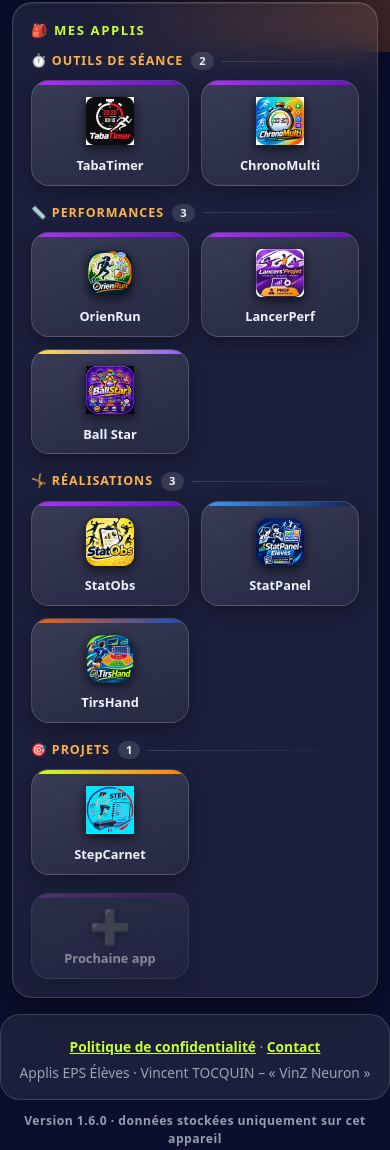
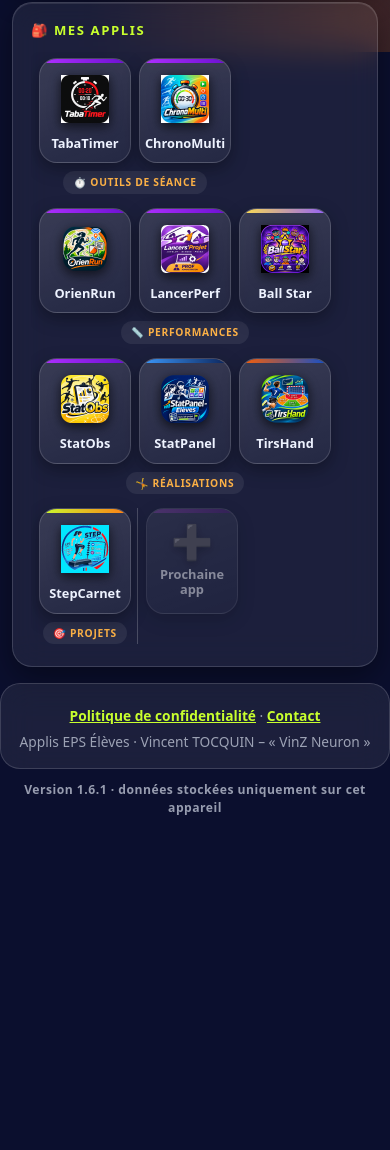
Before and after one commit to VinzToc/Applis_EPS_Eleves, a plain HTML site: page index.html in a window 390 px wide. Shown: the part 792-1942 px from the top of the page. After the commit the page ends 1709 px from the top, so only its background shows below. Drawn offline with Linux system fonts and the light colour scheme.

Commit message:
Portail élèves 1.6.1 : Catégories côte à côte : séparateurs verticaux et titre sous les tuiles
Les groupes de catégories se placent l'un à côté de l'autre (retour à la ligne automatique),
séparés par un trait vertical, avec le nom de la catégorie en pastille sous les tuiles.
Tuiles plus compactes dans les groupes ; sur mobile, icône et nom seulement (portail prof).

Co-Authored-By: Claude Opus 5.5 <noreply@anthropic.com>
Claude-Session: https://claude.ai/code/session_01DWMzvEf5yPRFXNdzbLn6LE

```diff
--- a/index.html
+++ b/index.html
@@ -79,9 +79,13 @@ ul.dn{list-style:none;padding:0;margin:0}ul.dn li{padding:10px 12px;margin-botto
 ul.dn summary{cursor:pointer}ul.dn details{margin:0}.tw{overflow-x:auto}
 ul.dn table{margin-top:8px;font-size:.8rem;background:rgba(0,0,0,.25);border-radius:10px}ul.dn td,ul.dn th{padding:5px 7px;text-align:left}ul.dn th{background:#17458a;position:static;border-radius:0}
 @media(max-width:520px){h1{font-size:1.35rem}header img{width:62px;height:62px}}
-.cats{display:grid;gap:18px}.cat h3{display:flex;align-items:center;gap:8px;margin:0 0 10px;font-size:.78rem;font-weight:800;letter-spacing:.08em;text-transform:uppercase;color:var(--c3,#ffd27a)}
-.cat h3 span{font-size:.7rem;letter-spacing:0;padding:1px 8px;border-radius:999px;background:rgba(255,255,255,.12);color:var(--tx)}
-.cat h3::after{content:"";flex:1;height:1px;background:linear-gradient(90deg,var(--bd,rgba(255,255,255,.2)),transparent)}
+.cats{display:flex;flex-wrap:wrap;align-items:stretch;row-gap:14px;overflow:hidden;padding:6px 0 4px}
+.cat{display:flex;flex-direction:column;padding:0 11px 0 12px;margin-left:-1px;border-left:1px solid rgba(255,255,255,.2);max-width:calc(100% + 1px)}
+.cat .ct{display:flex;flex-wrap:wrap;gap:10px;flex:1}
+.cat .ct .tile{width:100px}
+.cat h3{margin:8px 0 0;padding:4px 10px;align-self:center;font-size:.64rem;font-weight:800;letter-spacing:.07em;text-transform:uppercase;color:var(--c3,#ffd27a);background:rgba(255,255,255,.07);border-radius:999px;white-space:nowrap}
+.cat h3.vide{visibility:hidden}.cat.ved h3{color:#ffe08a;background:rgba(255,196,60,.14)}
+@media(max-width:520px){.cat .ct .tile{width:92px}.cat{padding:0 7px 0 8px}.cat .ct{gap:8px}}
 </style></head><body>
 <header><img src="icons/logo.png" alt="Logo"><div><h1>Applis EPS Élèves</h1><p>Tes outils pour les séances d'EPS</p></div></header>
 <main>
@@ -132,9 +136,9 @@ function sections(el,T,tf,vide){const on=T.filter(a=>a.url),off=T.filter(a=>!a.u
  if(!T.length){el.className='grid';el.innerHTML=`<p class="rgpd">${vide||'Aucune application pour le moment.'}</p>`;return}
  if(ordre.length<2&&!ved.length){el.className='grid';el.innerHTML=T.map(tf).join('');return}
  el.className='cats';
- el.innerHTML=(ved.length?`<div class="grid">${ved.map(tf).join('')}</div>`:'')
-  +ordre.map(k=>`<section class="cat"><h3>${lib(k)}<span>${G.get(k).length}</span></h3><div class="grid">${G.get(k).map(tf).join('')}</div></section>`).join('')
-  +(off.length?`<div class="grid">${off.map(tf).join('')}</div>`:'')}
+ el.innerHTML=(ved.length?`<section class="cat ved"><div class="ct">${ved.map(tf).join('')}</div><h3>✨ À la une</h3></section>`:'')
+  +ordre.map(k=>`<section class="cat"><div class="ct">${G.get(k).map(tf).join('')}</div><h3>${lib(k)}</h3></section>`).join('')
+  +(off.length?`<section class="cat"><div class="ct">${off.map(tf).join('')}</div><h3 class="vide">&nbsp;</h3></section>`:'')}
 fetch('apps.json',{cache:'no-cache'}).then(r=>{if(!r.ok)throw new Error('apps.json introuvable (erreur '+r.status+') : le fichier est-il bien à la racine du dépôt ?');return r.json()}).then(A=>{if(!Array.isArray(A))throw new Error('apps.json doit être une liste [ … ] d\'applications.');APPS=A;refresh();sections($('#apps'),A,a=>`<a class="tile ${a.url?'':'off'}"${tc(a)} href="${esc(a.url)}" target="_blank" rel="noopener" title="${esc(a.desc||'')}"><span class="ic">${a.icon?`<img src="${esc(a.icon)}" alt="" width=48 height=48 style="filter:drop-shadow(0 3px 6px #0005)" onerror="this.replaceWith(document.createTextNode('${esc(a.emoji||'🧩')}'))">`:esc(a.emoji||'🧩')}</span><b>${esc(a.nom)}</b></a>`)})
  .catch(e=>{$('#apps').innerHTML='<p class="err">⚠ Catalogue illisible : '+esc(e.message)+'</p>'});
 if('serviceWorker'in navigator)navigator.serviceWorker.register('sw.js');
--- a/version.js
+++ b/version.js
@@ -1 +1 @@
-const APP_VERSION="1.6.0"; // ← seul endroit à modifier pour changer la version
+const APP_VERSION="1.6.1"; // ← seul endroit à modifier pour changer la version
```
